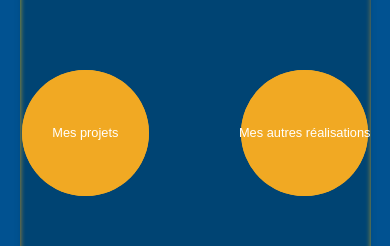
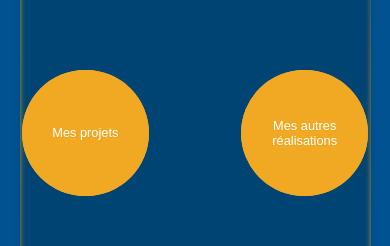
Before and after one commit to Sar4da/portfolio, a plain HTML site: page index.html in a window 390 px wide. Shown: the part 134-380 px from the top of the page. Drawn offline with Linux system fonts and the light colour scheme.

Commit message:
changements bouton mes autres reas

```diff
--- a/main.css
+++ b/main.css
@@ -569,10 +569,13 @@ a.tuto-lien:hover {
         gap: 15vh;
     }
 
+
+
     .reas button {
         width: 15vh;
         height: 15vh;
         font-size: 0.8rem;
+        white-space: wrap;
     }
 
 
```
